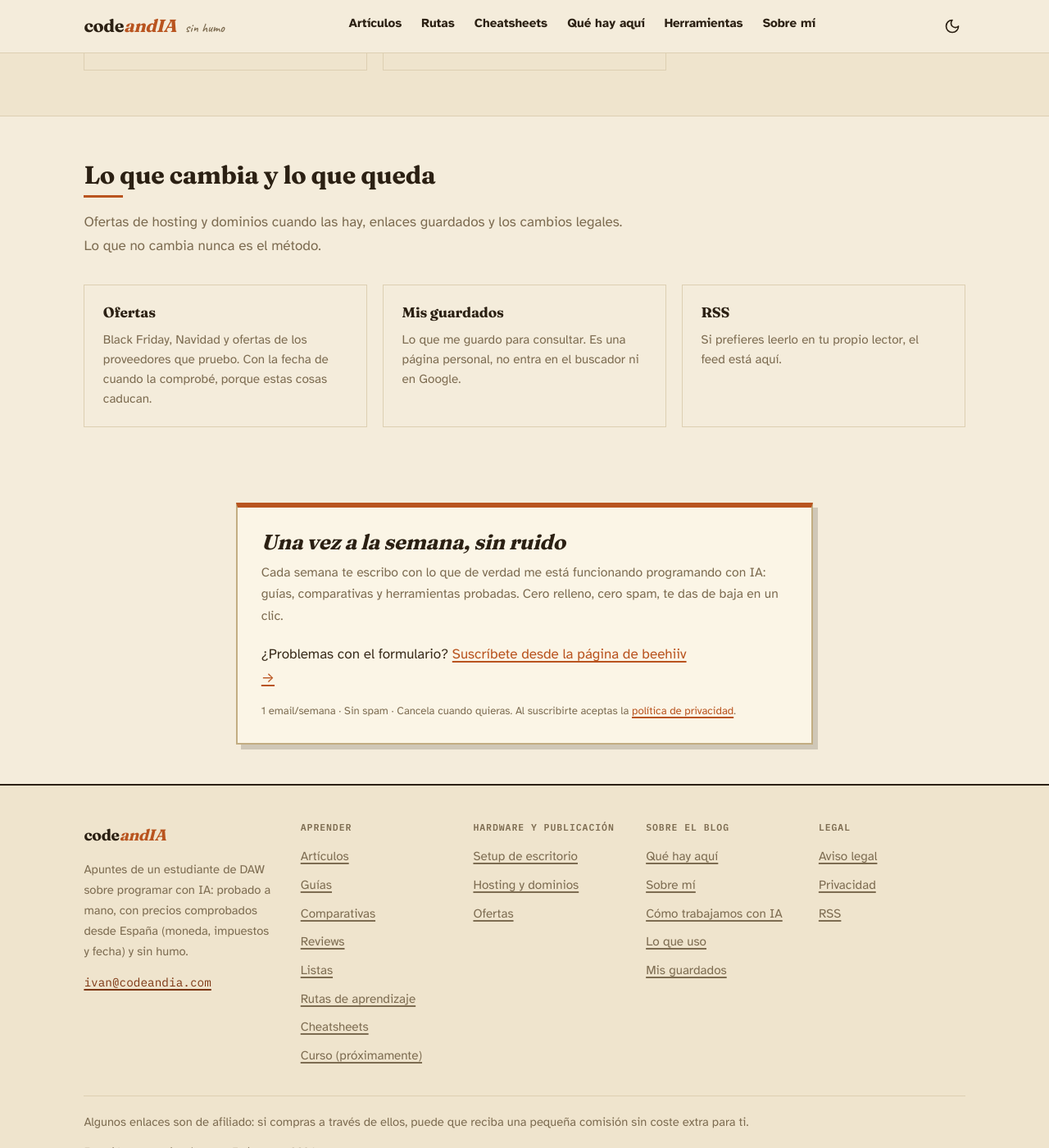
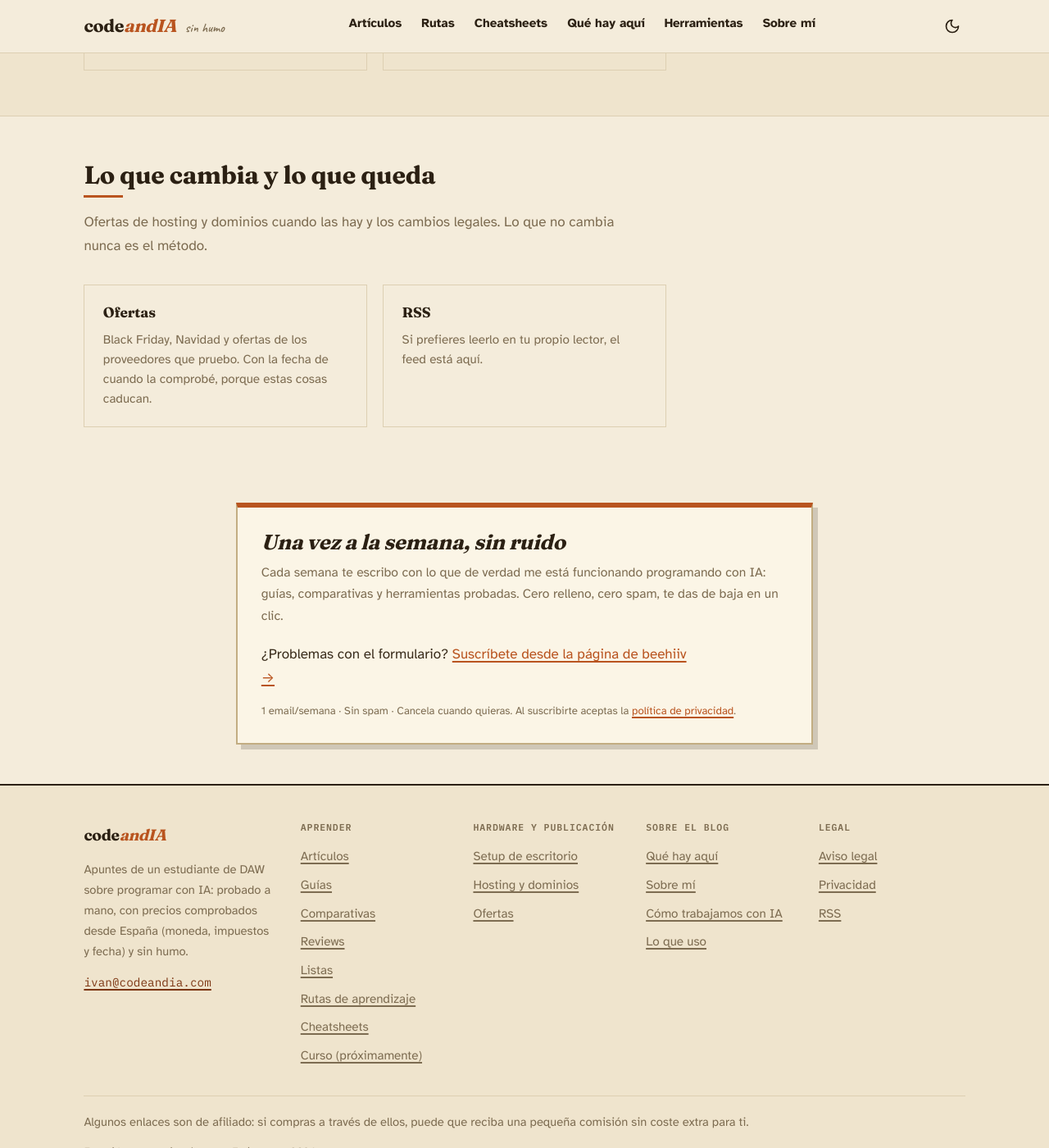
Before and after one commit to vibodigitalinfo-lab/codeandIA, a Jekyll site: the page built from que-hay-aqui.html, in a window 1280 px wide and 1400 px high, scrolled down 1748 px. Shown: the whole window at 82% size. Built offline with Jekyll 4.4.1, drawn with Linux system fonts in a browser that asks for light colours.

Commit message:
Quita el enlace a /guardados/ de las paginas indexables

```diff
--- a/_includes/footer.html
+++ b/_includes/footer.html
@@ -38,7 +38,6 @@
         <a href="{{ "/sobre-mi/" | relative_url }}">Sobre mí</a>
         <a href="{{ "/como-trabajamos/" | relative_url }}">Cómo trabajamos con IA</a>
         <a href="{{ "/" | relative_url }}#herramientas">Lo que uso</a>
-        <a href="{{ "/guardados/" | relative_url }}">Mis guardados</a>
       </nav>
 
       <nav class="footer-col" aria-label="Enlaces legales">
--- a/index.html
+++ b/index.html
@@ -226,7 +226,7 @@ description: "Reviews, comparativas y guías de herramientas de IA para programa
       </details>
       <details class="faq-item">
         <summary>¿Puedo guardar artículos o continuar donde lo dejé?</summary>
-        <p>Sí. Cada artículo tiene un botón <strong>Guardar</strong> y el blog recuerda por dónde ibas, así que puedes volver al que te quedaste a medias. Los guardados y el progreso se quedan en tu navegador: puedes verlos todos en <a href="{{ "/guardados/" | relative_url }}">mis guardados</a>. También puedes llevarte cualquier artículo a PDF con el botón <strong>Imprimir</strong>, y pulsar la tecla <kbd>/</kbd> para ir al buscador desde cualquier página.</p>
+        <p>Sí. Cada artículo tiene un botón <strong>Guardar</strong> y el blog recuerda por dónde ibas, así que puedes volver al que te quedaste a medias. Los guardados y el progreso se quedan en tu navegador, no en un servidor. También puedes llevarte cualquier artículo a PDF con el botón <strong>Imprimir</strong>, y pulsar la tecla <kbd>/</kbd> para ir al buscador desde cualquier página.</p>
       </details>
       <details class="faq-item">
         <summary>¿Por dónde empiezo si acabo de llegar?</summary>
--- a/que-hay-aqui.html
+++ b/que-hay-aqui.html
@@ -85,16 +85,12 @@ last_modified_at: 2026-10-01
 <section class="section">
   <div class="container">
     <h2 class="section-title">Lo que cambia y lo que queda</h2>
-    <p class="section-intro">Ofertas de hosting y dominios cuando las hay, enlaces guardados y los cambios legales. Lo que no cambia nunca es el método.</p>
+    <p class="section-intro">Ofertas de hosting y dominios cuando las hay y los cambios legales. Lo que no cambia nunca es el método.</p>
 
     <div class="index-cards">
       <div class="index-card">
         <h3 class="index-card-title"><a href="{{ '/ofertas/' | relative_url }}">Ofertas</a></h3>
         <p>Black Friday, Navidad y ofertas de los proveedores que pruebo. Con la fecha de cuando la comprobé, porque estas cosas caducan.</p>
-      </div>
-      <div class="index-card">
-        <h3 class="index-card-title"><a href="{{ '/guardados/' | relative_url }}">Mis guardados</a></h3>
-        <p>Lo que me guardo para consultar. Es una página personal, no entra en el buscador ni en Google.</p>
       </div>
       <div class="index-card">
         <h3 class="index-card-title"><a href="{{ '/feed.xml' | relative_url }}">RSS</a></h3>
```
